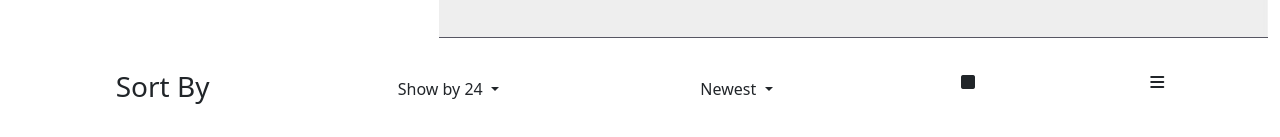
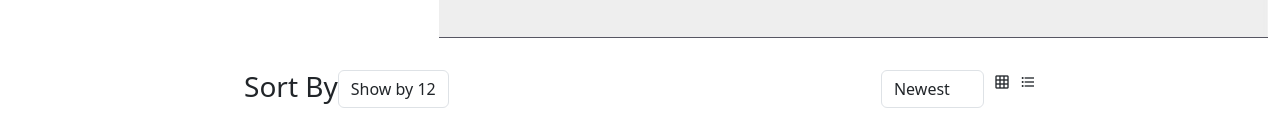
Before and after one commit to ArejGris/EmbroidaryByJojo, a Vue app: page /catigories/1 in a window 1280 px wide. Before the commit this address had no page. Shown: the part 635-772 px from the top of the page. Built offline with nearby package versions, Linux system fonts and the light colour scheme; a web font is replaced by a local one.

Commit message:
commit commit

```diff
--- a/src/components/Cart4.vue
+++ b/src/components/Cart4.vue
@@ -8,7 +8,7 @@
     </div>
 <ul class="content">
     <li>${{ price }}</li>
-    <li>{{ title }}</li>
+    <li class="title">{{ title }}</li>
     <li><i class="fa fa-star"></i>
         <i class="fa fa-star"></i>
         <i class="fa fa-star"></i>
@@ -47,6 +47,7 @@ props:['img','title','price']
     position: relative;
     width: 130px;
 }
+
 .img span{
     position: absolute;
     padding: 5px 10px;
@@ -60,7 +61,7 @@ props:['img','title','price']
 }
 .img img{
     height:150px;
-    width: 130px;
+    width: 100%;
 }
 .icons{
     list-style: none;
@@ -86,4 +87,23 @@ props:['img','title','price']
     font-size: 13px;
     color: gray;
 }
+.title{
+    white-space: nowrap;
+}
+.content li{
+    white-space: nowrap;
+}
+@media  screen and (max-width:340px) {
+    .img{
+        width: 100px;
+    }
+    .title{
+        font-size: 9px;
+    }
+
+    .content li i.fa{
+        font-size: 6px;
+    }
+
+}
 </style>
--- a/src/components/NavBar.vue
+++ b/src/components/NavBar.vue
@@ -36,15 +36,20 @@ a img{
     width: 20px;
   }
 }
-@media screen and (max-width:350px){
+@media screen and (max-width:377px){
   .nav-item{
-    margin: 0px ;
+    margin: 5px ;
   }
   a img{
     width: 20px;
   }
   .nav-link{
     padding: 5px;
+  }
+}
+@media screen and (max-width:330px){
+  .nav-item{
+    margin: 0px;
   }
 }
 </style>
--- a/src/components/SideList.vue
+++ b/src/components/SideList.vue
@@ -8,7 +8,7 @@
                     <div id="item0" class="collapse">
                         <ul>
                             <li v-for="cat in catigries" :key="cat.id">
-                                <router-link :to="`catigories/${cat.id}`">
+                                <router-link :to="`/catigories/${cat.id}`">
 
                                     <h6>{{ cat.title }}</h6><span>{{ cat.number }}</span>
                                 </router-link>
@@ -66,7 +66,7 @@ export default{
 computed:{
     catigries(){
         const store=useMyStore()
-        const products=store.products
+        const products=store.allproducts
         const cats=store.categories
         const catnumber=cats.map(cat=>{
             var count=0
--- a/src/pages/AllProducts2.vue
+++ b/src/pages/AllProducts2.vue
@@ -19,8 +19,8 @@
                             <select class="form-control" v-model="sort">
                                <option value="1">Newest</option>
                                <option value="2">Oldest</option>
-                               <option value="20">Most Selled</option>
-                               <option value="24">Show by 24</option>
+                               <option value="20">Top Selled</option>
+                               <option value="24">Top rated</option>
                            </select>
 
                            </div>
--- a/src/pages/OneCatigory.vue
+++ b/src/pages/OneCatigory.vue
@@ -3,11 +3,11 @@
 <v-divider></v-divider>
 <div class="container-fluid">
     <div class="row">
-        <div class="col-4">
+        <div class="col-md-4 col-lg-4">
            <SideList/>
 
         </div>
-        <div class="col-8">
+        <div class="col-md-8 col-lg-8">
             <img src="../assets/img.jpg" alt="" class="img">
 
 <v-spacer></v-spacer>
@@ -16,37 +16,35 @@
     </div>
        <div class="row d-flex flex-column justify-content-center align-items-center">
         <div class="col-12 cc">
-             <div class=" iconsec " >
                 <div class="icons">
-                <h3>Sort By</h3>
-                <div class="dropdown">
-  <button class="btn  dropdown-toggle" type="button" id="dropdownMenuButton" data-toggle="dropdown" aria-haspopup="true" aria-expanded="false">
-    Show by 24
-  </button>
-  <div class="dropdown-menu" aria-labelledby="dropdownMenuButton">
-    <a class="dropdown-item" href="#">Show by 12</a>
-    <a class="dropdown-item" href="#">Show by 16</a>
-    <a class="dropdown-item" href="#">Show by 20</a>
-    <a class="dropdown-item" href="#">Show by 24</a>
-  </div>
-</div>
-<div class="dropdown">
-  <button class="btn  dropdown-toggle" type="button" id="dropdownMenuButton" data-toggle="dropdown" aria-haspopup="true" aria-expanded="false">
-    Newest
-  </button>
-  <div class="dropdown-menu" aria-labelledby="dropdownMenuButton">
-    <a class="dropdown-item" href="#">Oldest</a>
-    <a class="dropdown-item" href="#">Top rated</a>
-    <a class="dropdown-item" href="#">Top selling</a>
-  </div>
-</div>
-               <div>
-                <i class="fa fa-square" @click="showlist=false"></i></div>
-                <div>
-                <i class="fa fa-bars" @click="showlist=true"></i></div>
+                    <div class="iconleft">
+                        <h3>Sort By</h3>
+                           <form class="form-group">
+                               <select class="form-control">
+                           <option value="12">Show by 12</option>
+                            <option value="16">Show by 16</option>
+                             <option value="20">Show by 20</option>
+                              <option value="24">Show by 24</option>
+                           </select>
+                        </form>
+                    </div>
+                    <div class="iconright">
+                        <form action="#">
+                            <select class="form-control" v-model="sort" >
+                               <option value="1">Newest</option>
+                               <option value="2">Oldest</option>
+                               <option value="20">Top Selled</option>
+                               <option value="24">Top rated</option>
+                           </select>
+                       </form>
+                           <div class="form-group"><span class="mdi mdi-name mdi-grid"  @click="showlist=false"></span></div>
+                         <div class="form-group"><span class="mdi mdi-name mdi-format-list-bulleted" @click="showlist=true"></span></div>
+
+                    </div>
+
+
             </div>
 
-                </div>
             </div>
         <div class="col-12">
 
@@ -79,22 +77,42 @@ export default{
 },
 data(){
 return{
-    showlist:true
+    sort:1,
+    showlist:true,
+    products:[]
 }
 },
+
     computed:{
         catigory(){
             const store=useMyStore()
 const catigories=store.categories
 const catigory=catigories.find(c=>c.id===Number(this.id))
             return catigory
-        },
-        products(){
+        }
+    },
+methods:{
+        computeproducts(sort){
+
             const store=useMyStore()
 
-            const products=store.products
-            const cproducts=products.filter(p=>Number(p.category_id)===Number(this.id))
-            return cproducts
+            const products=store.allproducts.filter(p=> Number(p.category_id)===Number(this.id))
+            var p
+            if(sort==1){
+            p=products.sort((a,b)=>{return (Number(a.id) - Number(b.id))})}
+
+            if(sort==2){
+            p=products.sort((a,b)=>{return (Number(b.id)- Number(a.id))})}
+         this.products=p
+
+        }
+    },
+    mounted(){
+this.computeproducts(this.sort)
+    },
+    watch:{
+        sort(newvl){
+            this.computeproducts(newvl)
 
         }
     }
@@ -103,7 +121,7 @@ const catigory=catigories.find(c=>c.id===Number(this.id))
 
 </script>
 <style scoped>
-.iconsec{
+.icons{
     padding:0px 1rem;
 }
 .img{
@@ -129,6 +147,12 @@ font-size: 13px;
 .icons div{
     cursor: pointer;
 }
+.iconleft,.iconright{
+    display: flex;
+}
+.iconright div{
+margin-left: 10px;
+}
 .cc{
     margin-top: 2rem;
     height: 59px;
@@ -137,7 +161,7 @@ font-size: 13px;
     .icons .dropdown .btn{
         font-size: 10px;
     }
-    .iconsec{
+    .icons{
         margin-right: 17px;
         margin-top: 10px;
     }
@@ -173,4 +197,10 @@ align-items: center;
     gap: 10px;
 
 }
+@media screen and (max-width:500px){
+    ul{
+        padding-left: 0px;
+    }
+
+}
 </style>
```
